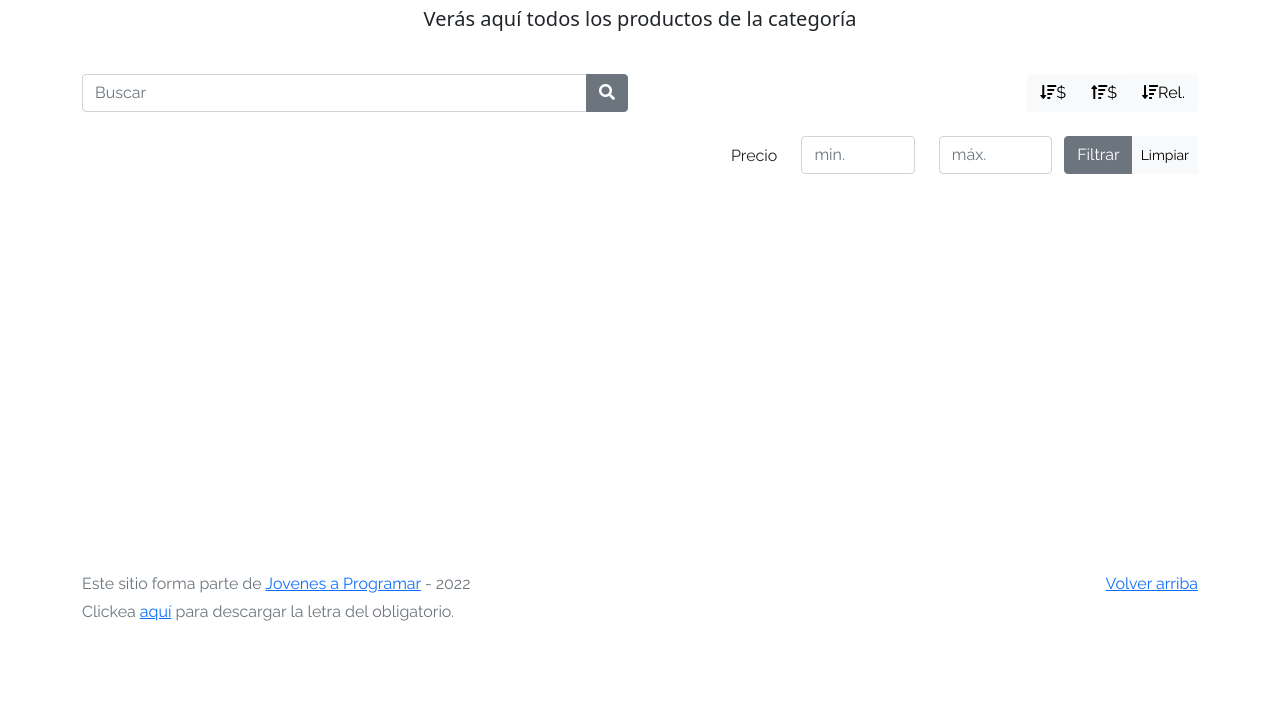
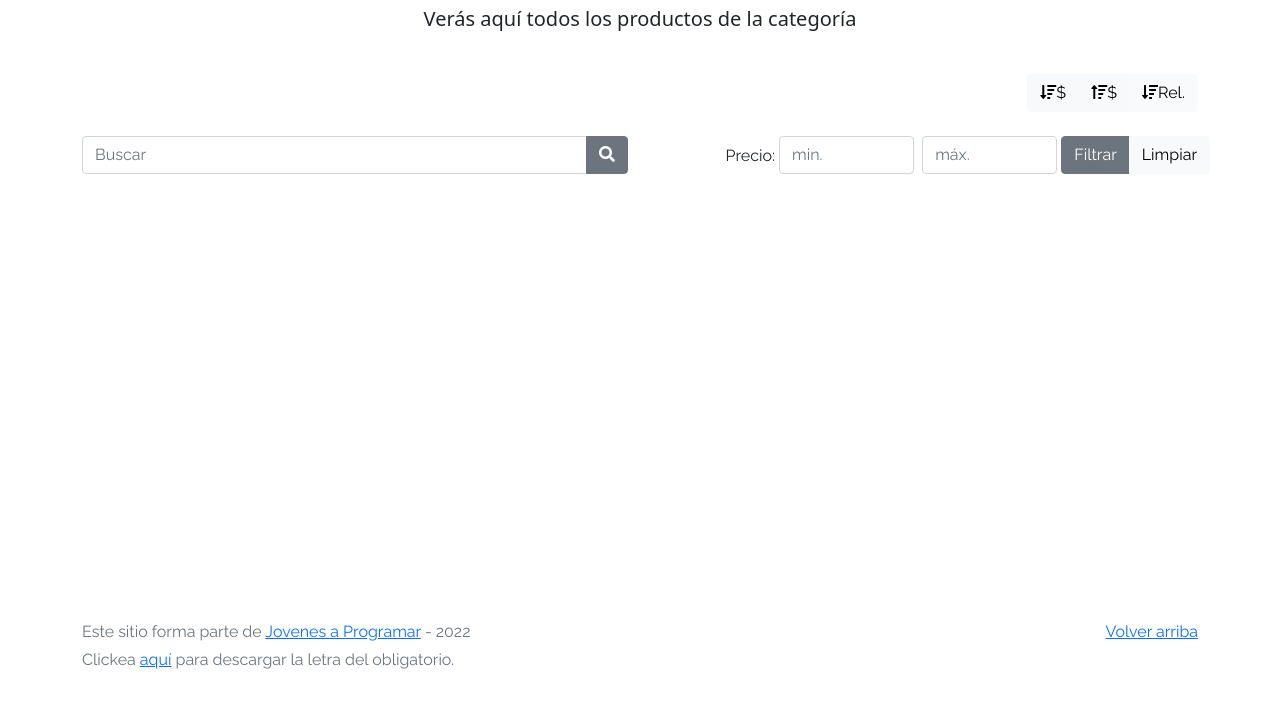
Before and after one commit to walterlarrea/eMercado, a plain HTML site: page products.html in a window 1280 px wide. Shown: the part 114-822 px from the top of the page. Before the commit the page ends 800 px from the top, so only its background shows below. Drawn offline with Linux system fonts and the light colour scheme; no server answers; sample sign-in values are in the browser's storage.

Commit message:
Fix prod list visual
Align items
Add separation
Organize filter controls

```diff
--- a/js/products.js
+++ b/js/products.js
@@ -33,9 +33,9 @@ function showProductsList() {
             <div onclick="setProdID(${product.id})" class="list-group-item list-group-item-action">
                 <div class="row">
                     <div class="col-12 col-md-3">
-                        <img src="` + product.image + `" alt="product image" class="img-thumbnail">
+                        <img src="` + product.image + `" alt="product image" class="img-fluid rounded border-bottom">
                     </div>
-                    <div class="col">
+                    <div class="col mt-2">
                         <div class="d-flex w-100 justify-content-between">
                             <h4 class="mb-1">` + product.name + ` - ` + product.currency + ` ` + product.cost + `</h4>
                             <small class="text-muted">`+ product.soldCount + ` vendidos</small>
@@ -46,8 +46,8 @@ function showProductsList() {
             </div>
             `
         }
+        document.getElementById("prod-list-container").innerHTML = htmlContentToAppend;
     }
-    document.getElementById("prod-list-container").innerHTML = htmlContentToAppend;
 }
 
 function sortAndShowProducts(sortCriteria) {
@@ -126,7 +126,7 @@ document.addEventListener("DOMContentLoaded", function (e) {
         showProductsList();
     });
 
-    const searchBoxInput = document.getElementById('searchBar');
+    const searchBoxInput = document.getElementById('search-bar');
     searchBoxInput.addEventListener("input", function (e) {
         if (searchBoxInput.value !== "") {
             searchBoxValue = searchBoxInput.value;
--- a/products.html
+++ b/products.html
@@ -37,20 +37,13 @@
     </div>
   </nav>
 
-  <main role="main" class="pb-5">
+  <main role="main" class="mb-5">
     <div class="text-center p-4">
       <h2>Productos</h2>
       <p class="lead">Verás aquí todos los productos de la categoría <strong id="cat-name"></strong></p>
     </div>
     <div class="container">
       <div class="row">
-        <!-- Search filter -->
-        <div class="col-12 col-md-6">
-          <div class="input-group mb-3">
-            <input class="form-control" type="search" placeholder="Buscar" id="searchBar">
-            <label class="btn btn-secondary" for="searchBar"><i class="fas fa-search mr-1"></i></label>
-          </div>
-        </div>
         <!-- Sorting -->
         <div class="col text-end">
           <div class="btn-group btn-group-toggle mb-4" data-bs-toggle="buttons">
@@ -65,21 +58,29 @@
       </div>
       <!-- Filters -->
       <div class="row">
-        <div class="col-12 col-lg-6 offset-lg-6 mb-1">
-          <div class="row container p-0 m-0">
-            <div class="col">
-              <p class="font-weight-normal text-end my-2">Precio</p>
+        <!-- Search filter -->
+        <div class="col-12 col-md-6 mb-1">
+          <div class="input-group mb-3">
+            <input class="form-control" type="search" placeholder="Buscar" id="search-bar">
+            <label class="btn btn-secondary" for="searchBar"><i class="fas fa-search mr-1"></i></label>
+          </div>
+        </div>
+        <!-- Price filter -->
+        <div class="col-12 col-md-6 mb-1">
+          <div class="row">
+            <div class="col p-0">
+              <p class="font-weight-normal text-end my-2">Precio: </p>
             </div>
-            <div class="col">
+            <div class="col px-1">
               <input class="form-control" type="number" placeholder="min." id="rangeFilterCostMin">
             </div>
-            <div class="col">
+            <div class="col px-1">
               <input class="form-control" type="number" placeholder="máx." id="rangeFilterCostMax">
             </div>
             <div class="col p-0">
               <div class="btn-group" role="group">
-                <button class="btn btn-secondary btn-block" id="rangeFilterCost">Filtrar</button>
-                <button class="btn btn-light btn-sm" id="clearRangeFilter">Limpiar</button>
+                <button class="btn btn-secondary" id="rangeFilterCost">Filtrar</button>
+                <button class="btn btn-light" id="clearRangeFilter">Limpiar</button>
               </div>
             </div>
           </div>
@@ -87,7 +88,7 @@
       </div>
       <!-- List content -->
       <div class="row">
-        <div class="list-group" id="prod-list-container">
+        <div class="list-group px-2" id="prod-list-container">
 
         </div>
       </div>
```
